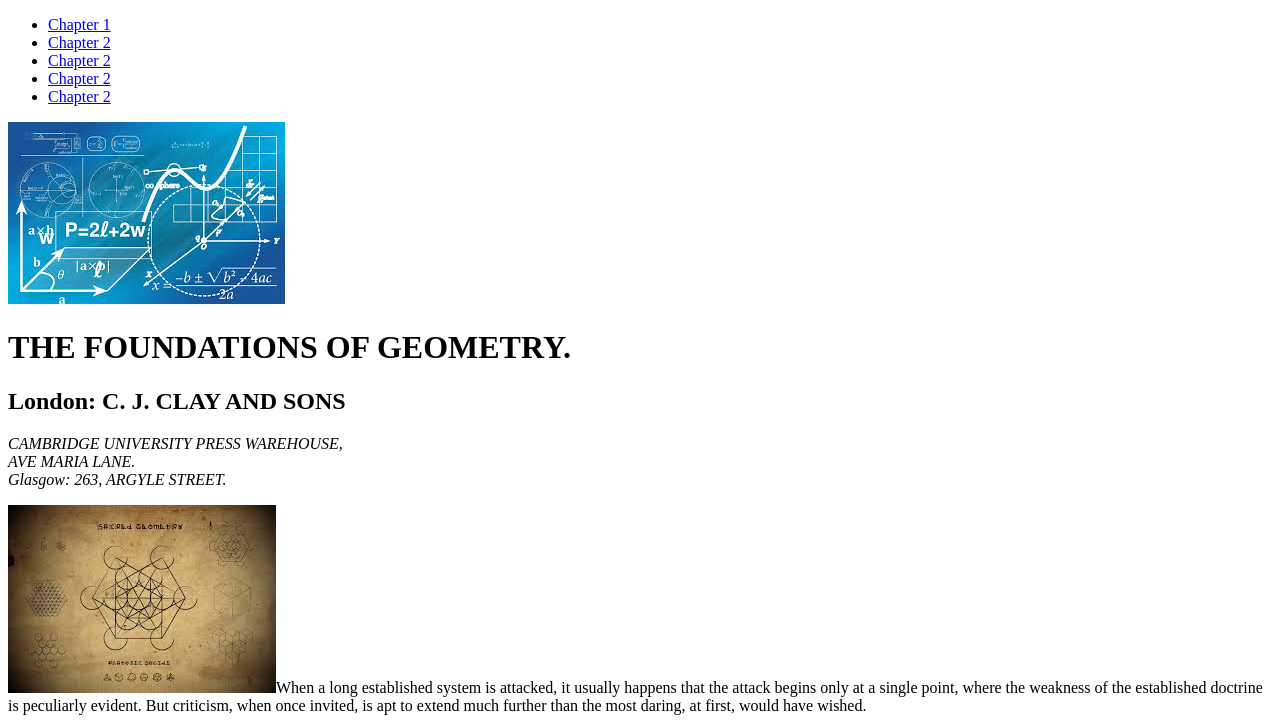
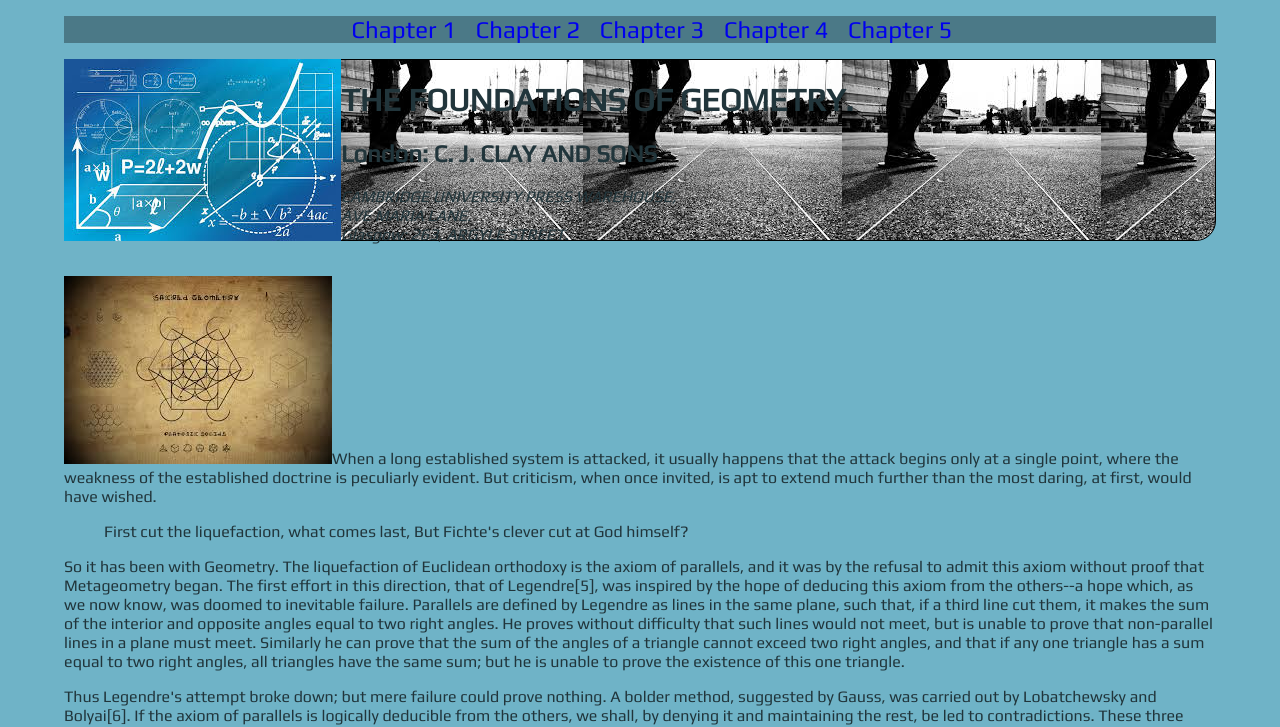
Before and after one commit to vicamo69/GeometryFoundation, a plain HTML site: page index.html in a window 1280 px wide. Shown: the top 727 px of the page. Drawn offline with Linux system fonts and the light colour scheme.

Commit message:
thursdayclasswork

```diff
--- a/boxmodel.css
+++ b/boxmodel.css
@@ -0,0 +1,50 @@
+body{
+  font-size: 16px;
+  background-color: #6FB3C7;
+  color: #21353B;
+  font-family: "Play", serif;
+  margin-left: auto;
+  margin-right: auto;
+  width: 90%;
+}
+h1,h2{
+  text-transform: capitalize;
+}
+nav li{
+display: inline;
+padding-right: 1em;
+}
+nav ul{
+  text-align: center;
+}
+nav li a{
+  text-decoration: none;
+  font-size: 1.5em;
+}
+header img{
+  display: block;
+  float: left;
+}
+nav {
+  background-color: #4B7987;
+}
+.foundation {
+  border: 1px solid black;
+  height: 180px;
+  border-radius: 20px 2px;
+  background-image: url("images/background3.jpg");
+
+}
+div foundation{
+
+}
+br.nofloat{
+  float: none;
+}
+aside{
+  float: right;
+  width: 30%;
+  border:
+
+
+}
--- a/index.html
+++ b/index.html
@@ -3,26 +3,35 @@
 <head>
   <meta charset="utf-8">
   <title>Learning the box model</title>
+<link href='https://fonts.googleapis.com/css?family=Play' rel='stylesheet' type='text/css'>
+  <link href="boxmodel.css" rel="stylesheet">
 </head>
 <body>
   <header>
     <nav>
       <ul>
+
+
         <li><a href="#chapter1">Chapter 1</a></li>
         <li><a href="#chapter2">Chapter 2</a></li>
-        <li><a href="#chapter3">Chapter 2</a></li>
-        <li><a href="#chapter4">Chapter 2</a></li>
-        <li><a href="#chapter5">Chapter 2</a></li>
+        <li><a href="#chapter3">Chapter 3</a></li>
+        <li><a href="#chapter4">Chapter 4</a></li>
+        <li><a href="#chapter5">Chapter 5</a></li>
       </ul>
     </nav>
     <img src="images/image1.jpg" alt="image 1">
+    <div class="foundation">
+
+
     <h1>THE FOUNDATIONS OF GEOMETRY.</h1>
     <h2>London: <span>C. J. CLAY AND SONS<span></h2>
       <address>CAMBRIDGE UNIVERSITY PRESS WAREHOUSE,<br>
   AVE MARIA LANE.<br>
   Glasgow: 263, ARGYLE STREET.
 </address>
+</div>
   </header>
+  <br class="nofloat"
   <main>
     <div>
     <p>
```
